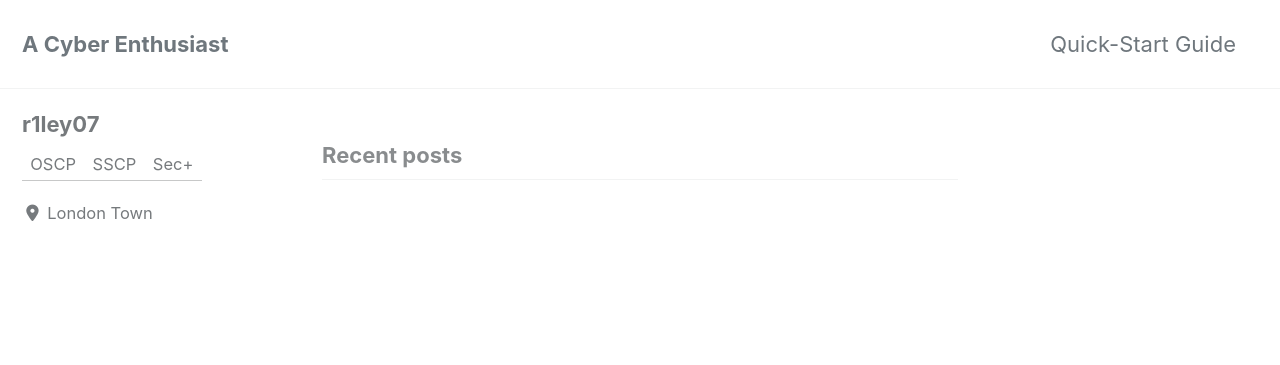
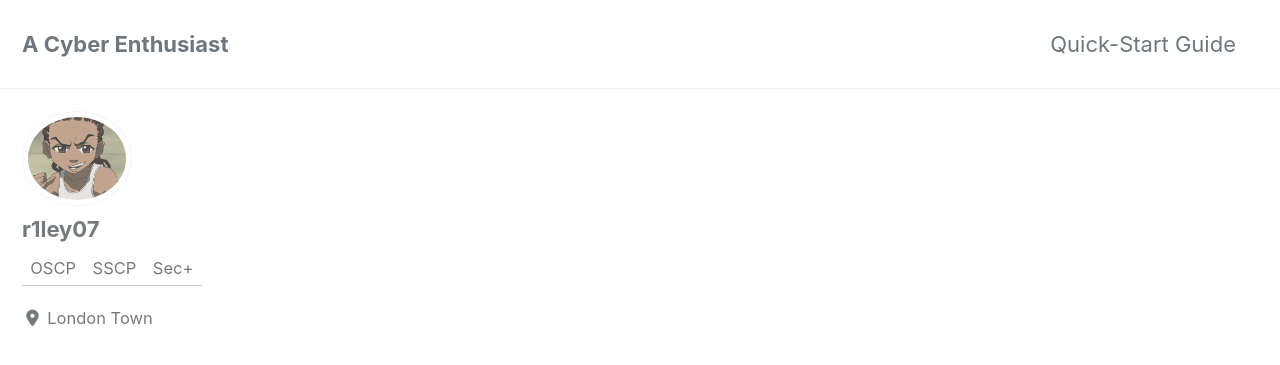
Before and after one commit to r1ley07/r1ley07.github.io, a Jekyll site: the page built from index.html, in a window 1280 px wide and 900 px high. Shown: the top 365 px of the window. Built offline with Jekyll 4.4.1, drawn with Linux system fonts in a browser that asks for light colours; cached includes are drawn as plain includes; nearby versions of some CDN libraries; the list of posts is cut into pages by our own code.

Commit message:
new github commit4

```diff
--- a/_config.yml
+++ b/_config.yml
@@ -108,7 +108,7 @@
 # Site Author
 author:
   name             : "r1ley07"
-  avatar           : # path of avatar image, e.g. "/assets/images/bio-photo.jpg"
+  avatar           : "/images/Riley-freeman.jpg" # path of avatar image, e.g. "/assets/images/bio-photo.jpg"
   bio              : "OSCP | SSCP | Sec+"
   location         : "London Town"
   email            :
--- a/index.html
+++ b/index.html
@@ -1,4 +1,6 @@
 ---
 layout: home
 author_profile: true
+header:
+	image: "/images/index-page.jpg"
 ---
```
Also changed, not shown: images/Riley-freeman.jpg (added), images/index-page.jpg (added), 1 other file.
